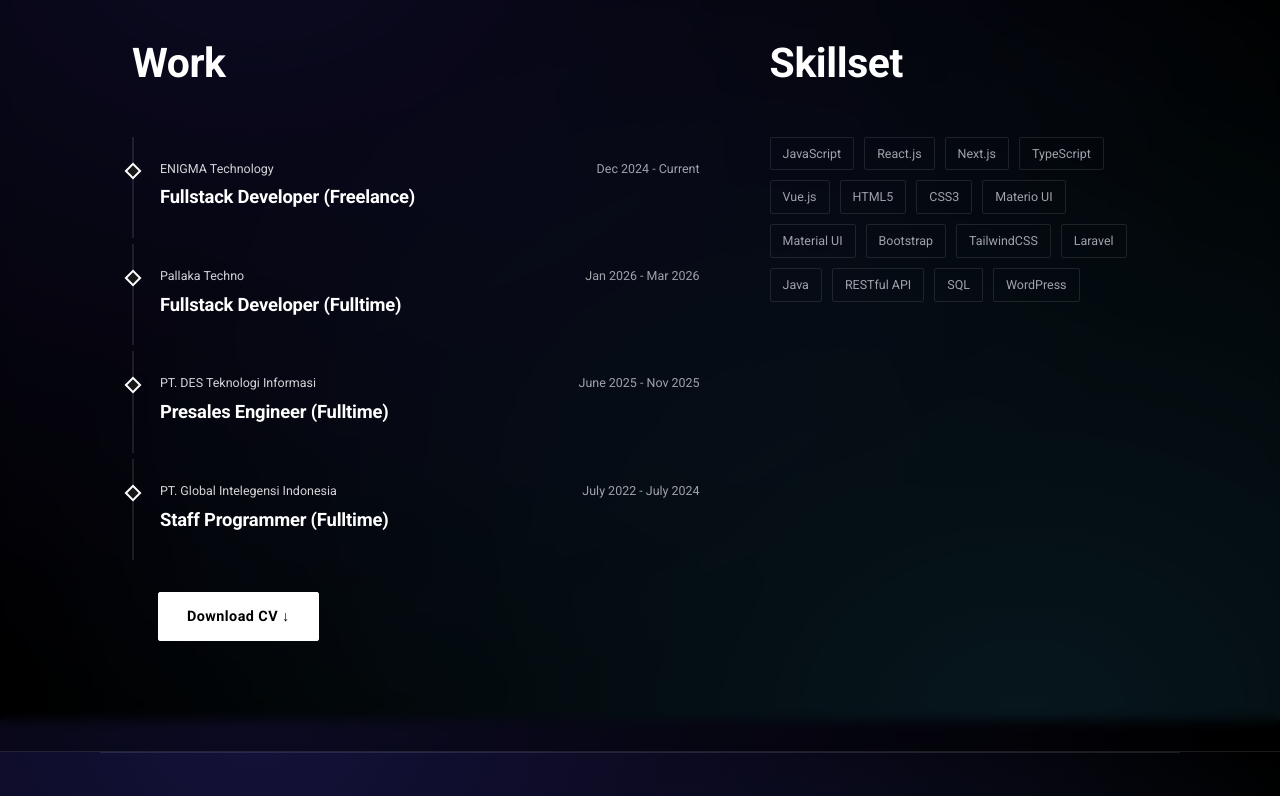
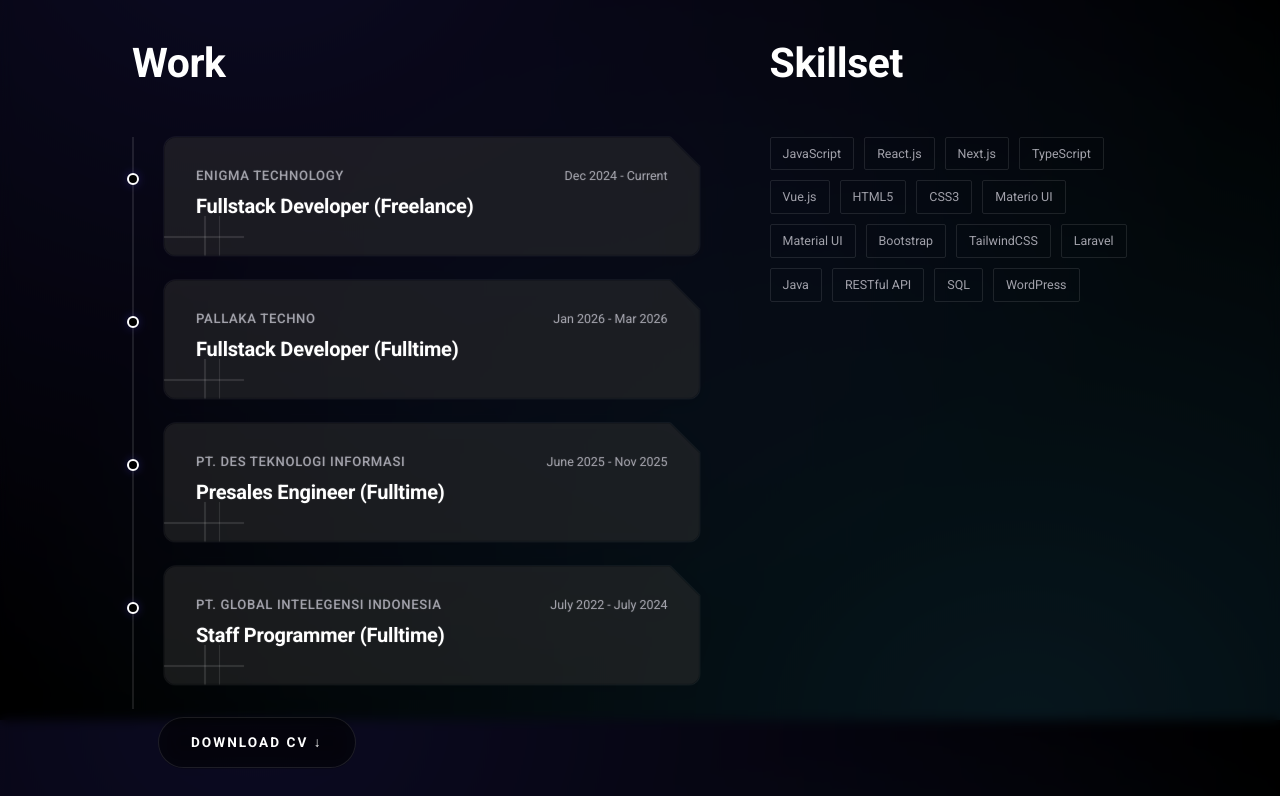
Before and after one commit to yudhanugrahasyailendra/masyudhadev, a Next.js app: page / in a window 1280 px wide. Shown: the part 880-1676 px from the top of the page. Built offline with nearby package versions, Linux system fonts and the light colour scheme.

Commit message:
Update UI: Add SIM card styled experience list and neon button

```diff
--- a/app/globals.css
+++ b/app/globals.css
@@ -146,6 +146,64 @@ nav { display: flex; align-items: center; justify-content: space-between; paddin
 .btn-solid { background: var(--accent); border-color: var(--accent); color: var(--bg-main); font-weight: 600; }
 .btn-solid:hover { background: var(--accent-soft); border-color: var(--accent-soft); color: var(--bg-main); }
 
+.btn-neon-glass {
+  position: relative;
+  display: inline-flex;
+  align-items: center;
+  justify-content: center;
+  padding: 14px 32px;
+  font-size: 0.85rem;
+  font-weight: 600;
+  letter-spacing: 0.15em;
+  text-transform: uppercase;
+  color: var(--text-main);
+  background: var(--glass-bg);
+  border-radius: 100px;
+  border: 1px solid var(--line-color);
+  backdrop-filter: blur(10px);
+  -webkit-backdrop-filter: blur(10px);
+  transition: all 0.4s ease;
+  box-shadow: 0 4px 15px rgba(0, 0, 0, 0.05);
+}
+
+.btn-neon-glass::before {
+  content: "";
+  position: absolute;
+  inset: 0;
+  border-radius: 100px;
+  padding: 2px;
+  background: linear-gradient(90deg, var(--accent), var(--accent-soft), #38bdf8, var(--accent));
+  -webkit-mask: linear-gradient(#fff 0 0) content-box, linear-gradient(#fff 0 0);
+  -webkit-mask-composite: xor;
+  mask-composite: exclude;
+  background-size: 300% 100%;
+  animation: neon-pan 3s linear infinite;
+  opacity: 0;
+  transition: opacity 0.4s ease;
+  pointer-events: none;
+}
+
+.btn-neon-glass span {
+  position: relative;
+  z-index: 1;
+}
+
+.btn-neon-glass:hover {
+  background: var(--glass-bg);
+  box-shadow: 0 0 25px rgba(79, 70, 229, 0.3);
+  transform: translateY(-2px);
+  border-color: transparent;
+}
+
+.btn-neon-glass:hover::before {
+  opacity: 1;
+}
+
+@keyframes neon-pan {
+  0% { background-position: 0% 50%; }
+  100% { background-position: 100% 50%; }
+}
+
 .portrait-frame {
   position: relative; width: 100%; aspect-ratio: 1/1.15;
   background: var(--frame-grad);
@@ -176,14 +234,102 @@ section { position: relative; padding: 110px 0; transition: background-color 0.3
   border-bottom: 1px solid var(--line-color);
 }
 .exp-layout { display: grid; grid-template-columns: 1.5fr 1fr; gap: 70px; }
-.exp-item { padding: 22px 0 22px 26px; border-left: 2px solid var(--line-color); position: relative; margin-bottom: 6px; }
+.exp-item {
+  margin-left: 32px;
+  margin-bottom: 24px;
+  position: relative;
+}
+
+.sim-wrapper {
+  /* This wrapper applies the 1px sharp border outline to the clipped SIM card shape */
+  filter: drop-shadow(1px 0 0 var(--line-color))
+          drop-shadow(-1px 0 0 var(--line-color))
+          drop-shadow(0 1px 0 var(--line-color))
+          drop-shadow(0 -1px 0 var(--line-color))
+          drop-shadow(0 4px 10px rgba(0,0,0,0.1));
+  transition: all 0.4s cubic-bezier(0.2, 0.8, 0.2, 1);
+}
+
+.sim-card {
+  padding: 28px 32px;
+  background: var(--glass-bg);
+  /* SIM Card cut top-right corner */
+  clip-path: polygon(0 0, calc(100% - 30px) 0, 100% 30px, 100% 100%, 0 100%);
+  border-radius: 12px;
+  backdrop-filter: blur(12px);
+  -webkit-backdrop-filter: blur(12px);
+  transition: all 0.4s ease;
+  /* Subdued SIM circuit lines on the surface */
+  background-image:
+    linear-gradient(90deg, transparent 40px, var(--line-color) 40px, var(--line-color) 42px, transparent 42px),
+    linear-gradient(90deg, transparent 55px, var(--line-color) 55px, var(--line-color) 56px, transparent 56px),
+    linear-gradient(180deg, transparent 20px, var(--line-color) 20px, var(--line-color) 22px, transparent 22px);
+  background-size: 80px 40px;
+  background-repeat: no-repeat;
+  background-position: left bottom;
+}
+
+/* Vertical glowing line */
 .exp-item::before {
-  content: ''; position: absolute; left: -7px; top: 28px; width: 12px; height: 12px; background: var(--exp-dot);
-  border: 2px solid var(--accent); transform: rotate(45deg);
+  content: '';
+  position: absolute;
+  left: -32px;
+  top: 0;
+  height: calc(100% + 24px);
+  width: 2px;
+  background: var(--line-color);
+  transition: all 0.4s ease;
+  z-index: 1;
 }
-.exp-item h3 { color: var(--text-main); font-size: 1.15rem; margin-bottom: 4px; }
-.exp-item .exp-meta { font-size: 0.78rem; color: var(--accent-soft); margin-bottom: 8px; display: block; }
-.exp-item p { color: var(--text-dim); font-size: 0.95rem; }
+
+/* Node (Via) */
+.exp-item::after {
+  content: '';
+  position: absolute;
+  left: -37px;
+  top: 36px;
+  width: 12px;
+  height: 12px;
+  border-radius: 50%;
+  background: var(--bg-main);
+  border: 2px solid var(--accent);
+  box-shadow: 0 0 10px rgba(79, 70, 229, 0.3);
+  z-index: 2;
+  transition: all 0.4s cubic-bezier(0.2, 0.8, 0.2, 1);
+}
+
+/* Prevent infinite line on last item */
+.exp-item:last-child::before {
+  height: 100%;
+}
+
+.exp-item:hover .sim-wrapper {
+  transform: translateX(8px);
+  filter: drop-shadow(1px 0 0 var(--accent))
+          drop-shadow(-1px 0 0 var(--accent))
+          drop-shadow(0 1px 0 var(--accent))
+          drop-shadow(0 -1px 0 var(--accent))
+          drop-shadow(0 12px 30px rgba(79, 70, 229, 0.25));
+}
+
+
+
+.exp-item:hover::before {
+  background: var(--accent);
+  box-shadow: 0 0 15px var(--accent);
+}
+
+.exp-item:hover::after {
+  background: var(--accent);
+  box-shadow: 0 0 20px var(--accent);
+  transform: scale(1.3);
+}
+
+.sim-card h3 { color: var(--text-main); font-size: 1.25rem; margin-bottom: 6px; transition: color 0.3s ease; }
+.exp-item:hover .sim-card h3 { color: var(--accent); }
+.sim-card .exp-meta { font-size: 0.82rem; color: var(--text-dim); margin-bottom: 12px; display: block; font-weight: 500; letter-spacing: 0.05em; text-transform: uppercase; transition: color 0.3s ease; }
+.exp-item:hover .sim-card .exp-meta { color: var(--accent-soft); }
+.sim-card p { color: var(--text-dim); font-size: 0.95rem; line-height: 1.7; }
 
 .cv-box {
   border: 1px solid var(--line-color); padding: 34px; align-self: start; position: sticky; top: 120px;
--- a/app/page.tsx
+++ b/app/page.tsx
@@ -58,36 +58,52 @@ export default function HomePage() {
                 <h2 className="section-title">Work</h2>
               </div>
               <div className="exp-item">
+                <div className="sim-wrapper">
+                  <div className="sim-card">
                     <div style={{ display: 'flex', justifyContent: 'space-between', alignItems: 'baseline', flexWrap: 'wrap', gap: '8px', marginBottom: '4px' }}>
                       <span className="exp-meta" style={{ marginBottom: 0 }}>ENIGMA Technology</span>
                       <span style={{ fontSize: '0.78rem', color: 'var(--text-dim)' }}>Dec 2024 - Current</span>
                     </div>
                     <h3>Fullstack Developer (Freelance)</h3>
                   </div>
+                </div>
+              </div>
               <div className="exp-item">
+                <div className="sim-wrapper">
+                  <div className="sim-card">
                     <div style={{ display: 'flex', justifyContent: 'space-between', alignItems: 'baseline', flexWrap: 'wrap', gap: '8px', marginBottom: '4px' }}>
                       <span className="exp-meta" style={{ marginBottom: 0 }}>Pallaka Techno</span>
                       <span style={{ fontSize: '0.78rem', color: 'var(--text-dim)' }}>Jan 2026 - Mar 2026</span>
                     </div>
                     <h3>Fullstack Developer (Fulltime)</h3>
                   </div>
+                </div>
+              </div>
               <div className="exp-item">
+                <div className="sim-wrapper">
+                  <div className="sim-card">
                     <div style={{ display: 'flex', justifyContent: 'space-between', alignItems: 'baseline', flexWrap: 'wrap', gap: '8px', marginBottom: '4px' }}>
                       <span className="exp-meta" style={{ marginBottom: 0 }}>PT. DES Teknologi Informasi</span>
                       <span style={{ fontSize: '0.78rem', color: 'var(--text-dim)' }}>June 2025 - Nov 2025</span>
                     </div>
                     <h3>Presales Engineer (Fulltime)</h3>
                   </div>
+                </div>
+              </div>
               <div className="exp-item">
+                <div className="sim-wrapper">
+                  <div className="sim-card">
                     <div style={{ display: 'flex', justifyContent: 'space-between', alignItems: 'baseline', flexWrap: 'wrap', gap: '8px', marginBottom: '4px' }}>
                       <span className="exp-meta" style={{ marginBottom: 0 }}>PT. Global Intelegensi Indonesia</span>
                       <span style={{ fontSize: '0.78rem', color: 'var(--text-dim)' }}>July 2022 - July 2024</span>
                     </div>
                     <h3>Staff Programmer (Fulltime)</h3>
                   </div>
+                </div>
+              </div>
               <div style={{ marginTop: '32px', paddingLeft: '26px' }}>
-                <Link className="btn btn-solid" style={{ padding: '12px 28px', fontSize: '0.9rem' }} href="https://drive.google.com/file/d/1W4xH5by9Ki9FqxbOj7k2mcDguQskVGKa/view?usp=sharing" target="_blank" rel="noopener noreferrer">
-                  Download CV ↓
+                <Link className="btn-neon-glass" href="https://drive.google.com/file/d/1W4xH5by9Ki9FqxbOj7k2mcDguQskVGKa/view?usp=sharing" target="_blank" rel="noopener noreferrer">
+                  <span>Download CV ↓</span>
                 </Link>
               </div>
             </div>
```
Lines whose indentation alone changed are shown as unchanged.
